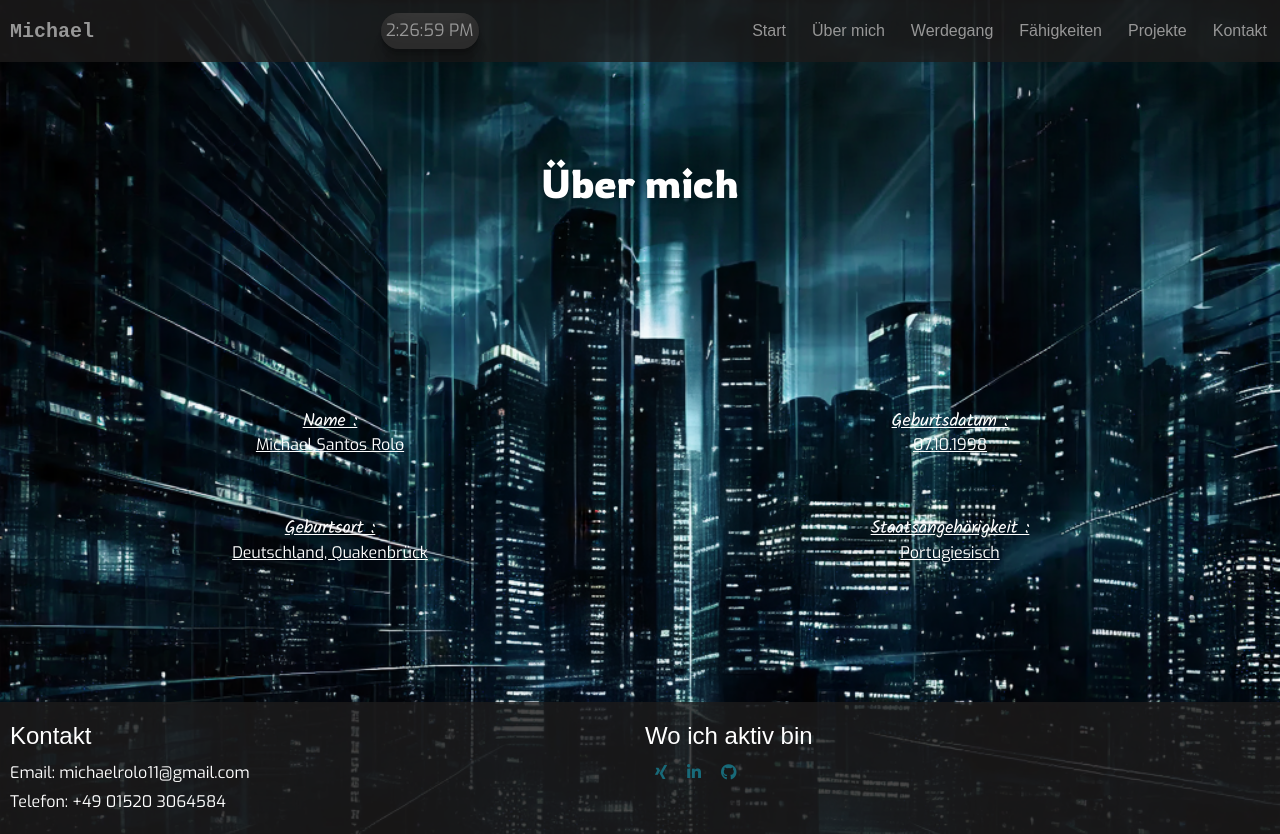
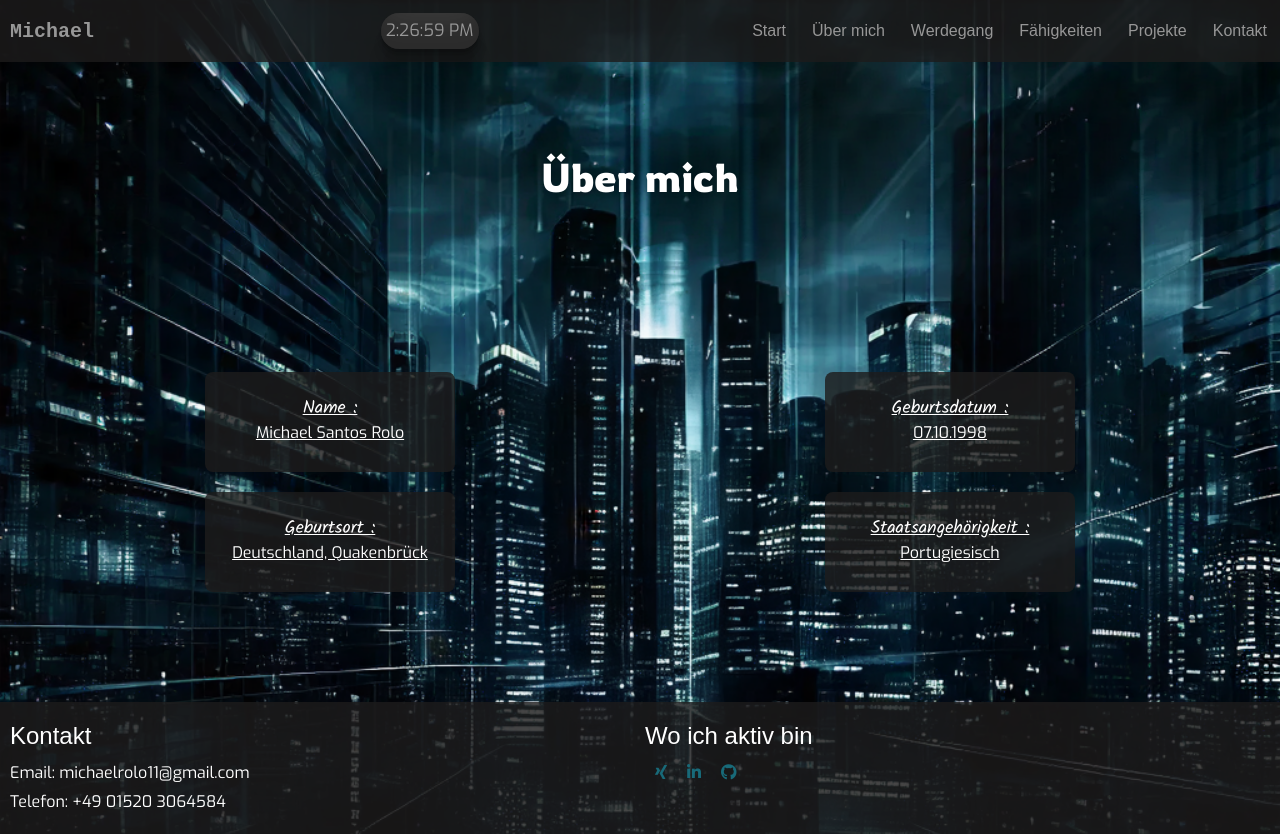
Before and after one commit to MSRMatrix/Portfolio, a React (Vite) app: page /about in a window 1280 px wide. Built offline with nearby package versions, Linux system fonts and the light colour scheme; a web font is replaced by a local one.

Commit message:
add new style to about

```diff
--- a/index.html
+++ b/index.html
@@ -6,7 +6,7 @@
     <meta name="viewport" content="width=device-width, initial-scale=1.0" />
     <link rel="icon" type="image/x-icon" href="src/assets/portfolio.png">
     <script src="https://kit.fontawesome.com/914b0f1a97.js" crossorigin="anonymous"></script>
-    <title>Vite + React</title>
+    <title>Portfolio</title>
   </head>
   <body>
     <div id="root"></div>
--- a/src/components/about/about.css
+++ b/src/components/about/about.css
@@ -6,10 +6,17 @@
   }
 
   .inner-text-block {
+    display: flex;
+    align-items: center;
+    justify-content: center;
+    flex-direction: column;
+    margin: 0 auto;
     padding: 20px;
     border-radius: 8px;
     margin-bottom: 20px;
-    text-align: center;
+    width: 250px;
+    height: 100px;
+    background-color: #1d1c1cce;
   }
 
   .inner-text-block> *{
@@ -56,10 +63,11 @@
     }
   }
 
-  @media (max-width: 423px) {
+  @media (max-width: 600px) {
 
     .text-block{
       display: flex;
       flex-wrap: wrap;
+      justify-content: center;
     }
   }
```
